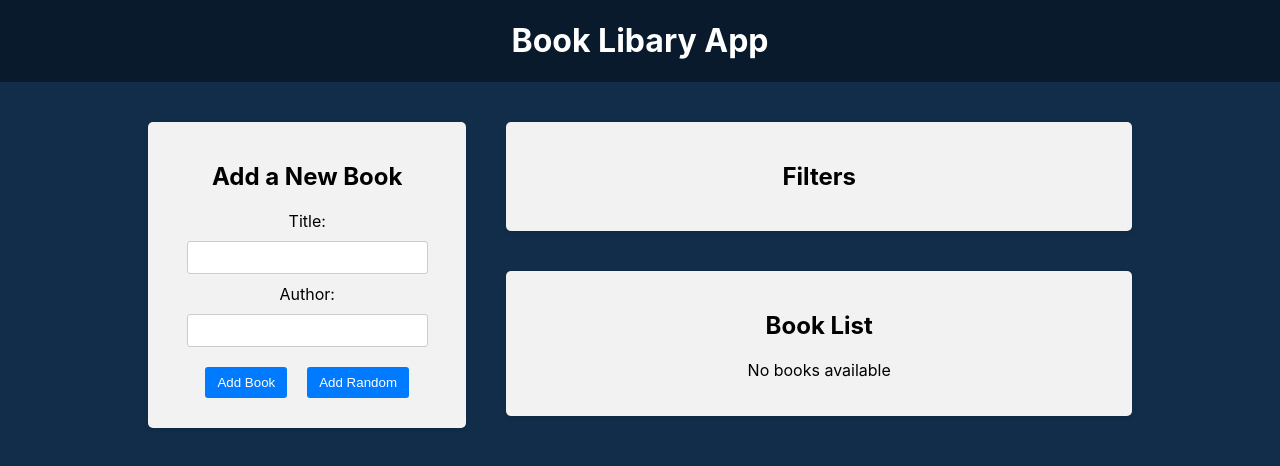
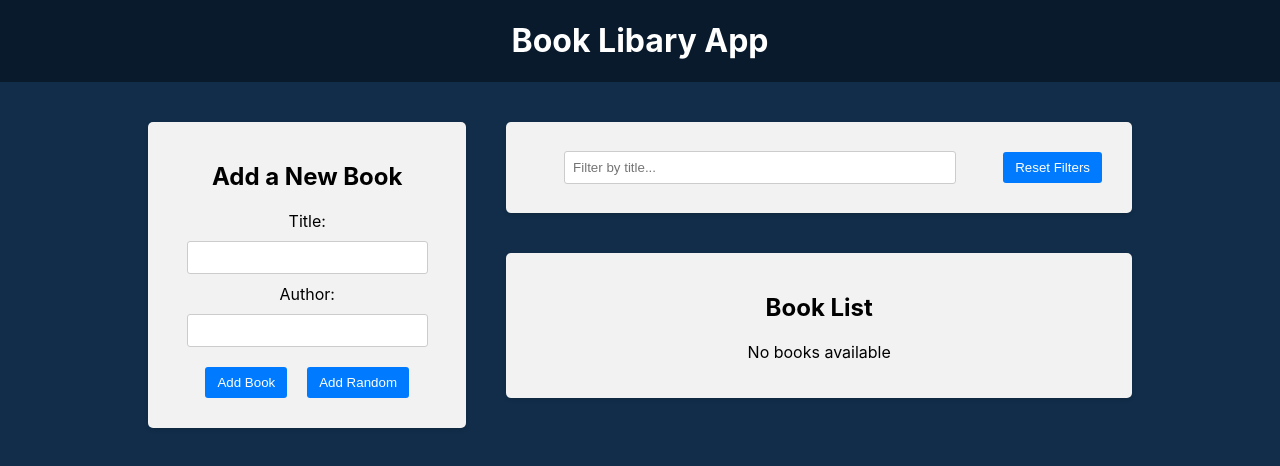
Before and after one commit to admitruk237/Book-Library-App, a React (Create React App) app in the folder frontent/: page / in a window 1280 px wide. Shown: the top 466 px of the page. Built offline with nearby package versions, Linux system fonts and the light colour scheme.

Commit message:
Filter Redux slice and filter by title

```diff
--- a/frontent/src/components/BookList/BookList.jsx
+++ b/frontent/src/components/BookList/BookList.jsx
@@ -1,10 +1,12 @@
 import { useSelector, useDispatch } from 'react-redux';
 import { BsBookmarkStar, BsBookmarkStarFill } from 'react-icons/bs';
 import { deleteBook, toggleFavorite } from '../../redux/books/actionCreators';
+import { selectTitleFilter } from '../../redux/slices/filterSlice';
 import './BookList.css';
 
 const BookList = () => {
   const books = useSelector((state) => state.books);
+  const titleFilter = useSelector(selectTitleFilter);
   const dispatch = useDispatch();
 
   const deleteCurrentBook = (id) => {
@@ -13,6 +15,13 @@
   const handleToggleFavorite = (id) => {
     dispatch(toggleFavorite(id));
   };
+  const filterBooks = books.filter((book) => {
+    const matchesTitle = book.title
+      .toLowerCase()
+      .includes(titleFilter.toLowerCase());
+    return matchesTitle;
+  });
+
   return (
     <div className="app-block book-list">
       <h2>Book List</h2>
@@ -20,7 +29,7 @@
         <p>No books available</p>
       ) : (
         <ul>
-          {books.map((book, i) => (
+          {filterBooks.map((book, i) => (
             <li key={book.id}>
               <div className="book-info">
                 {++i}. {book.title} by <strong>{book.author}</strong>
--- a/frontent/src/components/Filter/Filter.jsx
+++ b/frontent/src/components/Filter/Filter.jsx
@@ -1,9 +1,37 @@
+import { useDispatch, useSelector } from 'react-redux';
+import {
+  selectTitleFilter,
+  resetFilters,
+  setTitleFilter,
+} from '../../redux/slices/filterSlice';
 import './Filter.css';
 
 const Filter = () => {
+  const dispath = useDispatch();
+  const titleFilter = useSelector(selectTitleFilter);
+  const handleTitleFilterChange = (e) => {
+    dispath(setTitleFilter(e.target.value));
+  };
+
+  const handleResetFilters = () => {
+    dispath(resetFilters());
+  };
+
   return (
     <div className="app-block filter">
-      <h2>Filters</h2>
+      <div className="filter-row">
+        <div className="filter-group">
+          <input
+            type="text"
+            value={titleFilter}
+            placeholder="Filter by title..."
+            onChange={handleTitleFilterChange}
+          />
+        </div>
+        <button type="button" onClick={handleResetFilters}>
+          Reset Filters
+        </button>
+      </div>
     </div>
   );
 };
--- /dev/null
+++ b/frontent/src/redux/slices/filterSlice.js
@@ -0,0 +1,27 @@
+import { createSlice } from '@reduxjs/toolkit';
+const initialState = {
+  title: '',
+};
+
+const filterSlice = createSlice({
+  name: 'filter',
+  initialState,
+  reducers: {
+    setTitleFilter: (state, action) => {
+      // You can mutate state thanks to Immer libary
+      state.title = action.payload;
+
+      //You can also return new state as usually
+      // return {...state, title: action.payload}
+    },
+    resetFilters: (state) => {
+      return initialState;
+    },
+  },
+});
+
+export const { setTitleFilter, resetFilters } = filterSlice.actions;
+
+export const selectTitleFilter = (state) => state.filter.title;
+
+export default filterSlice.reducer;
--- a/frontent/src/redux/store.js
+++ b/frontent/src/redux/store.js
@@ -1,8 +1,10 @@
 import { configureStore } from '@reduxjs/toolkit';
 import booksReducer from './books/reducer';
+import filterReducer from './slices/filterSlice';
 const store = configureStore({
   reducer: {
     books: booksReducer,
+    filter: filterReducer,
   },
 });
 
```
